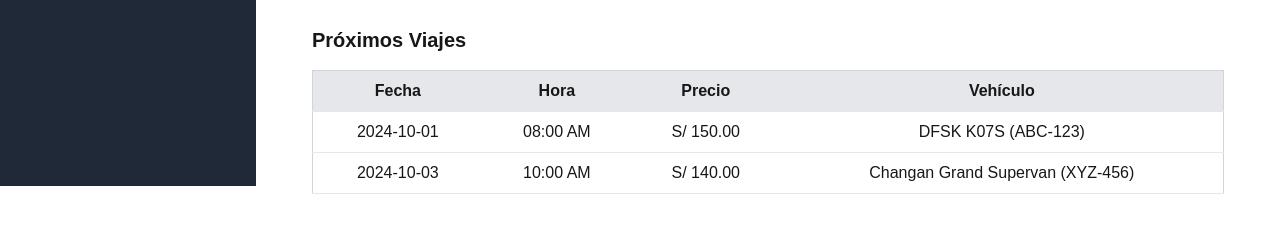
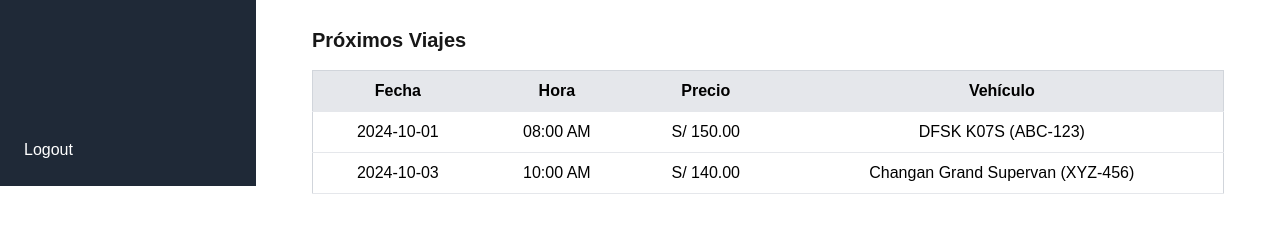
Before and after one commit to NextByte-Agile/frontend, a Next.js app: page /rutas/1 in a window 1280 px wide. Shown: the part 614-846 px from the top of the page. Built offline with nearby package versions, Linux system fonts and the light colour scheme.

Commit message:
text recolored

```diff
--- a/src/app/layout/sidebar.tsx
+++ b/src/app/layout/sidebar.tsx
@@ -20,6 +20,9 @@ const Sidebar = () => {
           Rutas
         </Link>
       </nav>
+        <Link href="/login" className="mt-auto hover:bg-red-700 p-2 rounded ">
+          Logout
+        </Link>
     </div>
   );
 };
--- a/src/app/login/page.tsx
+++ b/src/app/login/page.tsx
@@ -13,7 +13,7 @@ const Login = () => {
 
   return (
     <div className="flex items-center justify-center h-screen bg-gray-100">
-      <div className="w-96 p-8 bg-white shadow-md rounded-md">
+      <div className="w-96 p-8 bg-white text-black shadow-md rounded-md">
         <h2 className="text-2xl font-bold text-center mb-6">Login</h2>
         <input
           type="text"
--- a/src/app/rutas/[id]/page.tsx
+++ b/src/app/rutas/[id]/page.tsx
@@ -11,20 +11,17 @@ export default function RutaDetailPage({ params }: { params: { id: string } }) {
   const router = useRouter();
   const rutaId = parseInt(params.id, 10);
 
-  // Encuentra la ruta seleccionada
   const ruta = rutas.find((r) => r.id === rutaId);
 
-  // Filtra los viajes que corresponden a la ruta seleccionada
   const viajesDeRuta = viajes.filter((viaje) => viaje.rutaId === rutaId);
 
-  // Redirecciona si la ruta no existe
   useEffect(() => {
     if (!ruta) {
       router.push("/rutas");
     }
   }, [ruta, router]);
 
-  if (!ruta) return null; // Retornar null si la ruta no existe
+  if (!ruta) return null;
 
   return (
     <div className="p-8">
@@ -53,7 +50,7 @@ export default function RutaDetailPage({ params }: { params: { id: string } }) {
 
       <h2 className="text-xl font-semibold mb-4">Próximos Viajes</h2>
       {viajesDeRuta.length > 0 ? (
-        <table className="min-w-full bg-white border border-gray-300">
+        <table className="min-w-full bg-white text-black border border-gray-300">
           <thead>
             <tr className="bg-gray-200">
               <th className="py-2 px-4 border-b">Fecha</th>
--- a/src/components/VehicleTable.tsx
+++ b/src/components/VehicleTable.tsx
@@ -2,7 +2,7 @@ import vehiculos from "/public/data/vehiculos";
 
 const VehicleTable = () => {
   return (
-    <table className="w-full bg-white text-gray-600 shadow-md rounded-md">
+    <table className="w-full bg-white text-black shadow-md rounded-md">
       <thead>
         <tr className="bg-gray-200 uppercase text-sm">
           <th className="py-2 px-4">Placa</th>
```
